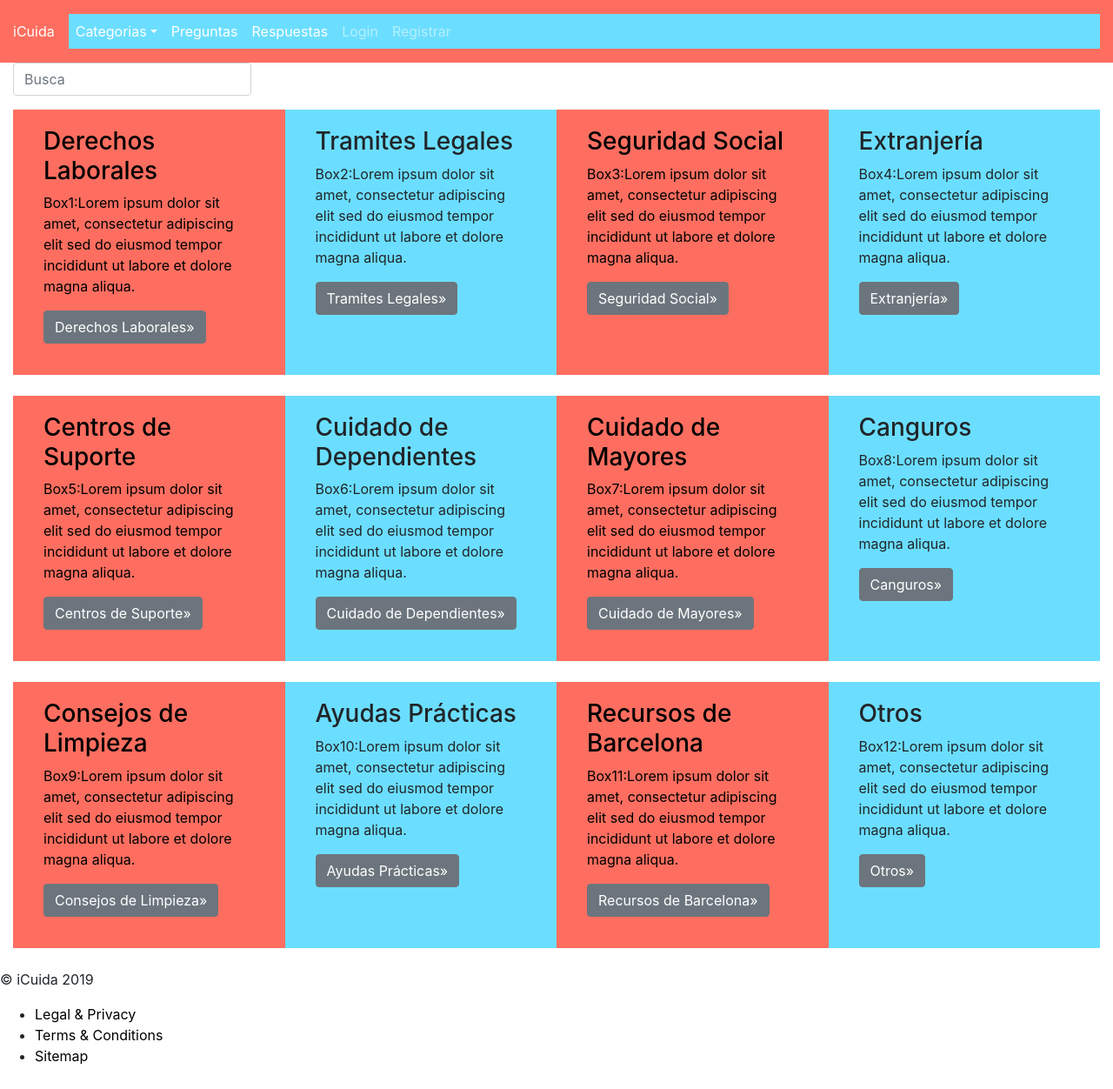
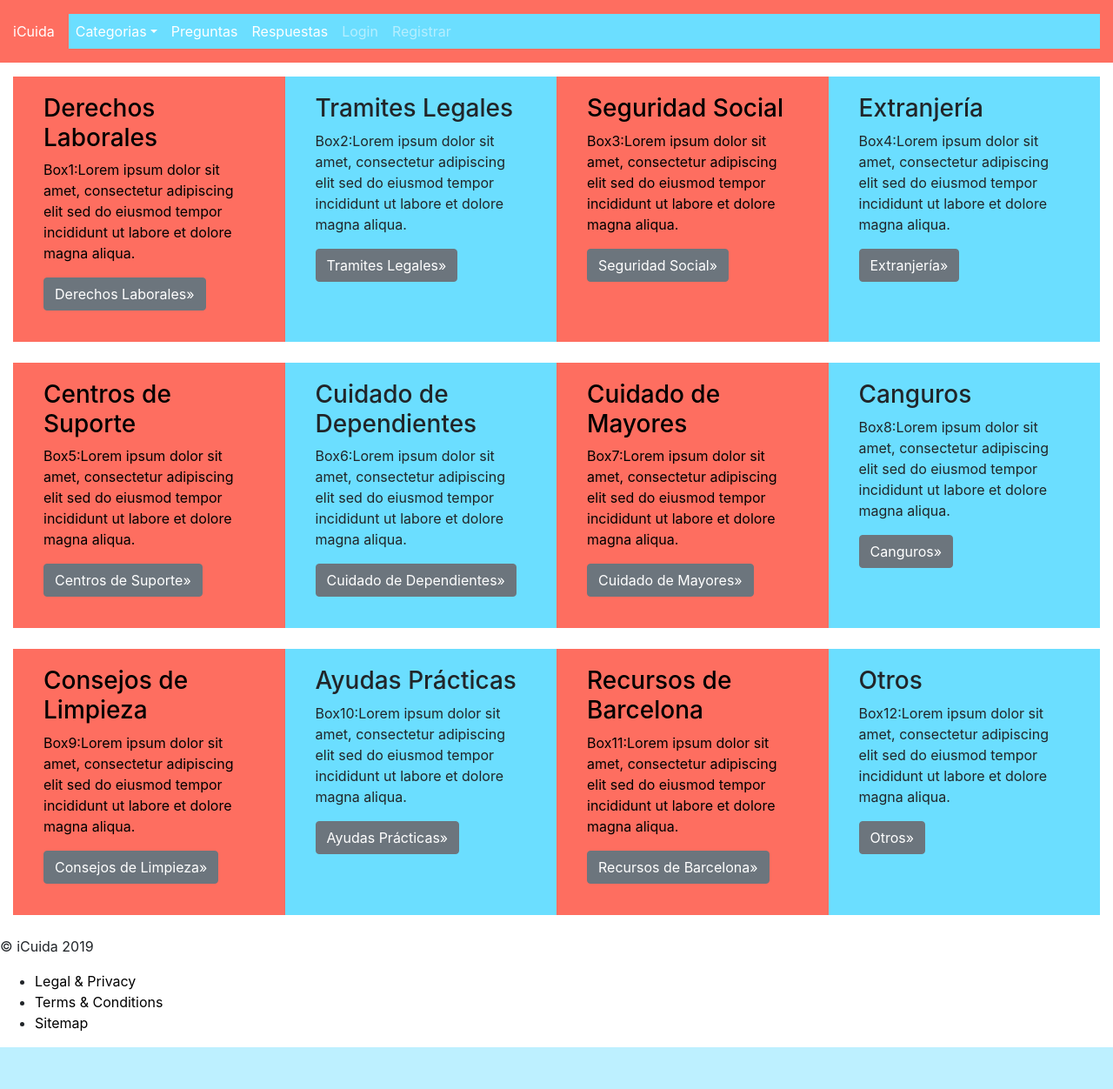
Before and after one commit to Iniciativa-Barcelona-Open-Data-I-iCuida/iCuida, a React (Create React App) app in the folder client/: page / in a window 1280 px wide. Shown: the whole page at 87% size. Before the commit the page ends 1226 px from the top, so only its background shows below. Built offline with nearby package versions, Linux system fonts and the light colour scheme; a web font is replaced by a local one.

Commit message:
Improved styles

```diff
--- a/client/src/App.css
+++ b/client/src/App.css
@@ -9,14 +9,14 @@
 html, body,
 #root, .App {
   width: 100%;
-  height: 100%;
+  min-height: 100%;
 }
 
 .App {
 }
 
 .icuida-blue {
-  background-color: #6BDEFF !important;
+  background-color: #bdf0ff !important;
 }
 
 .icuida {
--- a/client/src/App.js
+++ b/client/src/App.js
@@ -17,15 +17,15 @@ function App() {
       <div className="App">
         <Navbar/>
         <Route exact path="/" component={Landing}/>
-
-            <div className="container">
+          <div className="icuida icuida-blue p-4">
+            <div className=" icuida icuida-blue container">
                 <Route exact path="/register" component={Register}/>
                 <Route exact path="/login" component={Login}/>
                 <Route exact path="/perfil" component={Profile}/>
                 <Route exact path="/preguntas" component={Questions}/>
                 <Route exact path="/preguntas/:id" component={Question}/>
             </div>
-
+          </div>
       </div>
     </Router>
   );
--- a/client/src/components/Landing.js
+++ b/client/src/components/Landing.js
@@ -7,19 +7,6 @@ export default class Landing extends Component {
         return(
             <React.Fragment>
             <main role="main">
-            <div className="container-fluid">
-                    <div className="search-form">
-                        <nav>
-                            <form className="form-inline ml-auto">
-                            <input type="text"
-                                   className="form-control mr-sm-2"
-                                   placeholder="Busca"
-                                   id="searchInput">
-                            </input>
-                            </form>
-                        </nav>
-                    </div>
-            </div>
             <div className="container-fluid mt-3">
                 <div className="card-group">
                 <div className="card1 col-md-6 col-lg-4 col-xl-3 mb-4">
--- a/client/src/components/Navbar.js
+++ b/client/src/components/Navbar.js
@@ -25,7 +25,7 @@ class Navbar extends Component{
     const userLink = (
             <ul className="navbar-nav">
                 <li className="nav-item">
-                    <Link to="/profile" className="nav-link">Usuario</Link>
+                    <Link to="/perfil" className="nav-link">Usuario</Link>
                 </li>
                 <li className="nav-item">
                     <Link to="navlink"
--- a/client/src/components/Questions.js
+++ b/client/src/components/Questions.js
@@ -64,16 +64,28 @@ export default class Questions extends Component {
     render() {
         return(
             <React.Fragment>
+                    <div className="search-form">
+                        <nav>
+                            <form className="form-inline ml-auto">
+                                <input type="text"
+                                       className="form-control w-100 rounded-pill"
+                                       placeholder="Busca"
+                                       id="searchInput">
+                                </input>
+                            </form>
+                        </nav>
+                    </div>
             <div>
                 {
                     this.state.questionsData &&
                     this.renderQuestions( this.state.questionsData.data)
                 }
             </div>
-                <form noValidate onSubmit={this.onSubmit}>
+                <div class="p-5">
+                    <form className="card p-2" noValidate onSubmit={this.onSubmit}>
                         <div className="form-group">
                             <label htmlFor="exampleFormControlTextarea1">Question</label>
-                        <input className="form-control form-control-lg"
+                            <input className="form-control form-control-lg rounded-pill"
                                    name="title"
                                    type="text"
                                    value={this.state.title}
@@ -82,7 +94,7 @@ export default class Questions extends Component {
                         </div>
                         <div className="form-group">
                             <label htmlFor="exampleFormControlTextarea1">Example textarea</label>
-                        <textarea className="form-control"
+                            <textarea className="form-control "
                                       id="exampleFormControlTextarea1"
                                       name="description"
                                       value={this.state.description}
@@ -91,8 +103,9 @@ export default class Questions extends Component {
 
                             </textarea>
                         </div>
-                    <button className="btn btn-primary"type="submit">Submit</button>
+                        <button className="btn btn-primary rounded-pill" type="submit">Submit</button>
                     </form>
+                </div>
             </React.Fragment>
         )
     }
```
Lines whose indentation alone changed are shown as unchanged.
